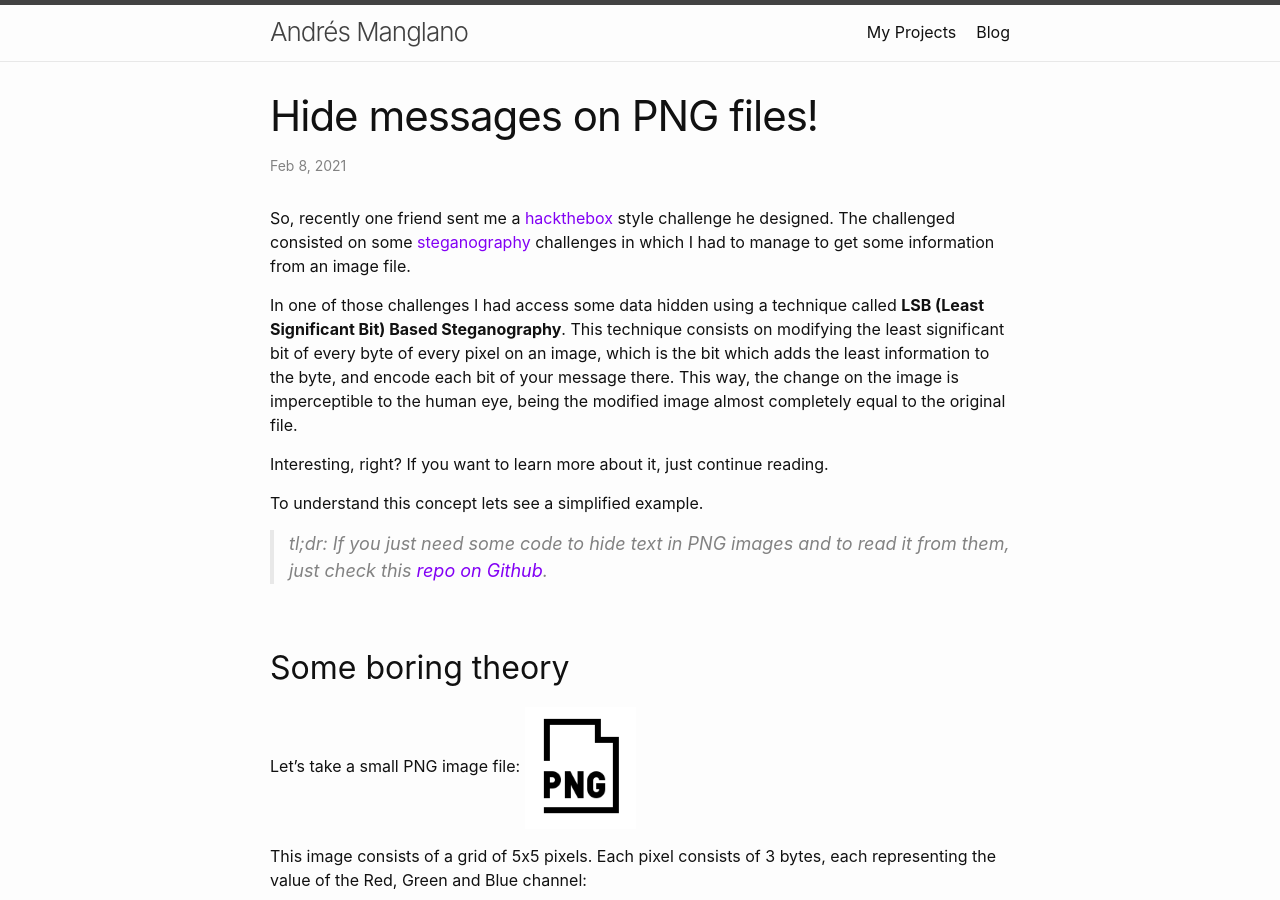
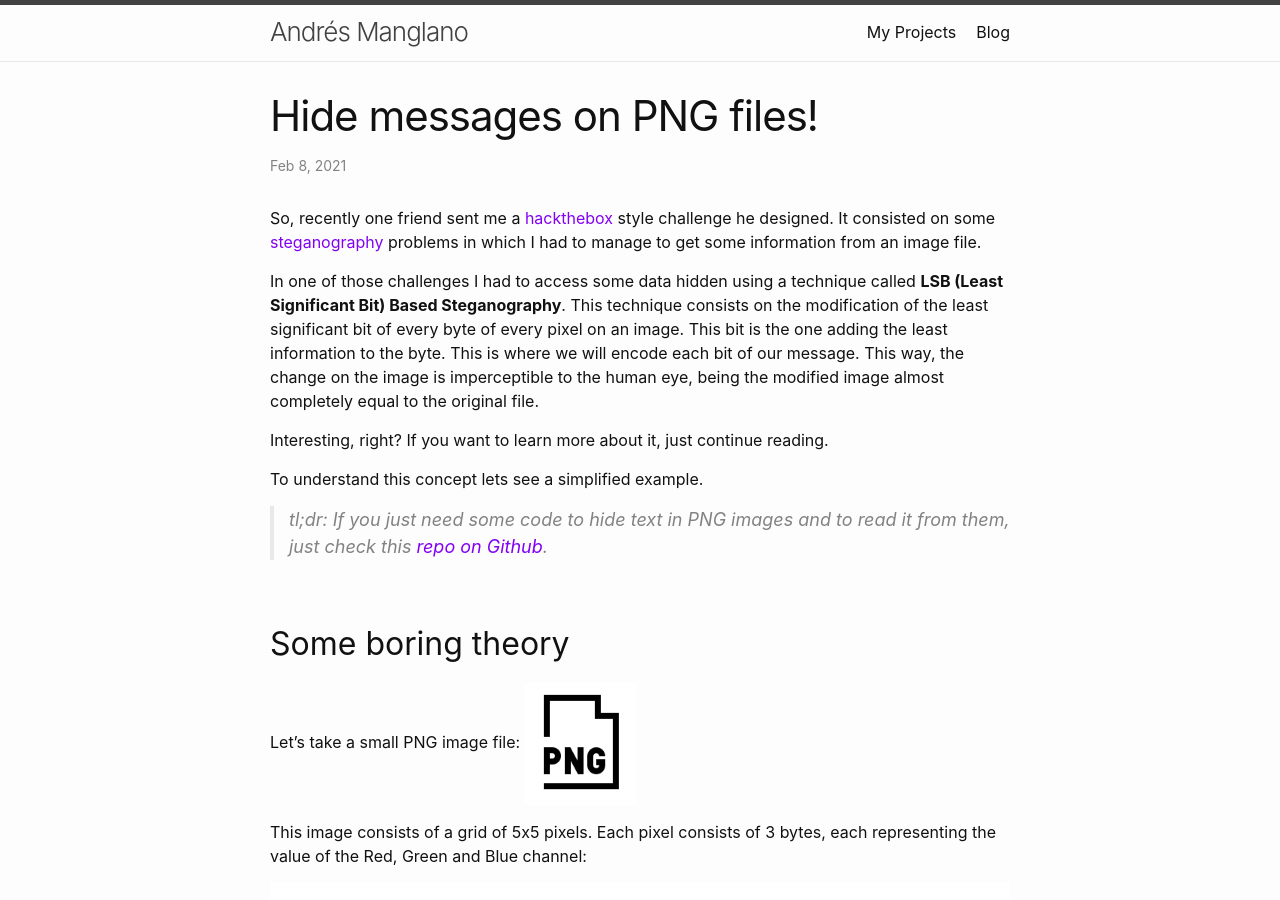
Before and after one commit to manglaneso/manglaneso.github.io, a Jekyll site: the page built from _posts/2021-02-08-hide-messages-on-png-files.md, in a window 1280 px wide and 900 px high. Built offline with Jekyll 4.4.1, drawn with Linux system fonts in a browser that asks for light colours.

Commit message:
Update 2021-02-08-hide-messages-on-png-files.md
Correct some typos

```diff
--- a/_posts/2021-02-08-hide-messages-on-png-files.md
+++ b/_posts/2021-02-08-hide-messages-on-png-files.md
@@ -6,12 +6,12 @@ tags: steg steganography python LSB github
 ---
 
 So, recently one friend sent me a [hackthebox](https://www.hackthebox.eu/) style challenge he designed.
-The challenged consisted on some [steganography](https://en.wikipedia.org/wiki/Steganography) challenges in which I had
+It consisted on some [steganography](https://en.wikipedia.org/wiki/Steganography) problems in which I had
 to manage to get some information from an image file.
 
-In one of those challenges I had access some data hidden using a technique called **LSB (Least Significant Bit) Based
-Steganography**. This technique consists on modifying the least significant bit of every byte of every pixel on an image,
-which is the bit which adds the least information to the byte, and encode each bit of your message there. This way, the
+In one of those challenges I had to access some data hidden using a technique called **LSB (Least Significant Bit) Based
+Steganography**. This technique consists on the modification of the least significant bit of every byte of every pixel on an image.
+This bit is the one adding the least information to the byte. This is where we will encode each bit of our message. This way, the
 change on the image is imperceptible to the human eye, being the modified image almost completely equal to the original
 file.
 
```
